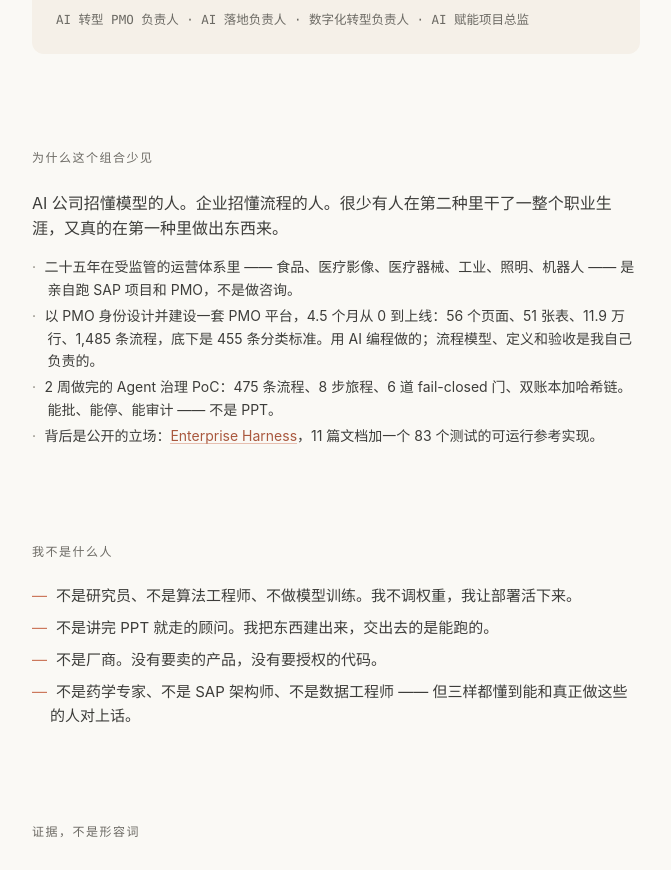
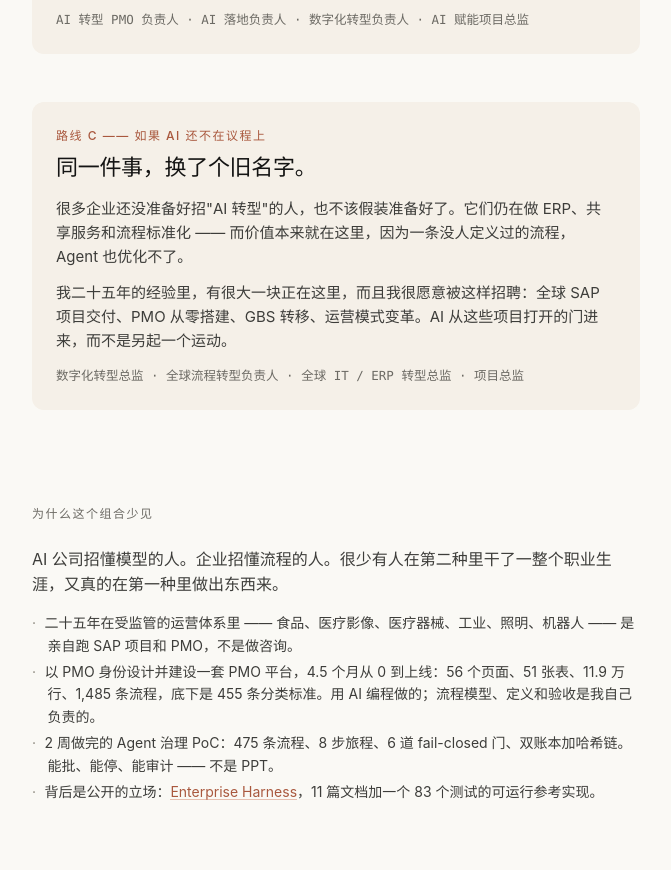
Before and after one commit to sdr010-coder/sdr010-coder.github.io, a plain HTML site: page hiring-zh.html in a window 1280 px wide. Shown: the part 955-1825 px from the top of the page, without its empty margins (304-975 px from the left). Drawn offline with Linux system fonts and the light colour scheme.

Commit message:
Add anchor ids to the hiring tracks and the missing Track C on the Chinese page

```diff
--- a/hiring-zh.html
+++ b/hiring-zh.html
@@ -22,7 +22,7 @@
 
 <p class="lead">我站在 AI 公司和企业中间。一边有能力、没有流程；一边有流程、没有能力。我做的是那道接缝。</p>
 
-<div class="track">
+<div class="track" id="track-a">
   <p class="who">路线 A —— AI 公司</p>
   <h3>你的模型准备好了，客户的流程没有。</h3>
   <p>能力上线比你客户消化得快。卡住落地的从来不是模型，是客户的流程、权限、审批，以及"事后没人能证明 Agent 到底干了什么"。</p>
@@ -30,12 +30,20 @@
   <p class="role">FDE / 前向部署工程师 · 企业 AI 解决方案架构师 · AI 交付负责人 · Agent 平台技术项目经理 · 智能体治理 / 产品</p>
 </div>
 
-<div class="track">
+<div class="track" id="track-b">
   <p class="who">路线 B —— 正在启动 AI 转型的企业</p>
   <h3>你不需要再一个试点。你需要一条扛得住审计的价值流。</h3>
   <p>大多数项目停在"演示成功了"和"业务接受了"之间。我负责设计并运行填上这道缝的那一层：哪个 Agent 能动手、在哪里必须由具名的人签字、留下什么证据、谁承担后果。</p>
   <p>90 天、一条价值流、一道真人签字的门、一张从记录里生成（而不是人工敲出来）的高管周报。第 30 天的检查点决定我们扩大还是停 —— 而止损规则在开始之前就公开。</p>
   <p class="role">AI 转型 PMO 负责人 · AI 落地负责人 · 数字化转型负责人 · AI 赋能项目总监</p>
+</div>
+
+<div class="track" id="track-c">
+  <p class="who">路线 C —— 如果 AI 还不在议程上</p>
+  <h3>同一件事，换了个旧名字。</h3>
+  <p>很多企业还没准备好招"AI 转型"的人，也不该假装准备好了。它们仍在做 ERP、共享服务和流程标准化 —— 而价值本来就在这里，因为一条没人定义过的流程，Agent 也优化不了。</p>
+  <p>我二十五年的经验里，有很大一块正在这里，而且我很愿意被这样招聘：全球 SAP 项目交付、PMO 从零搭建、GBS 转移、运营模式变革。AI 从这些项目打开的门进来，而不是另起一个运动。</p>
+  <p class="role">数字化转型总监 · 全球流程转型负责人 · 全球 IT / ERP 转型总监 · 项目总监</p>
 </div>
 
 <h2>为什么这个组合少见</h2>
```
Also changed, not shown: hiring.html (+3 -3 lines).
